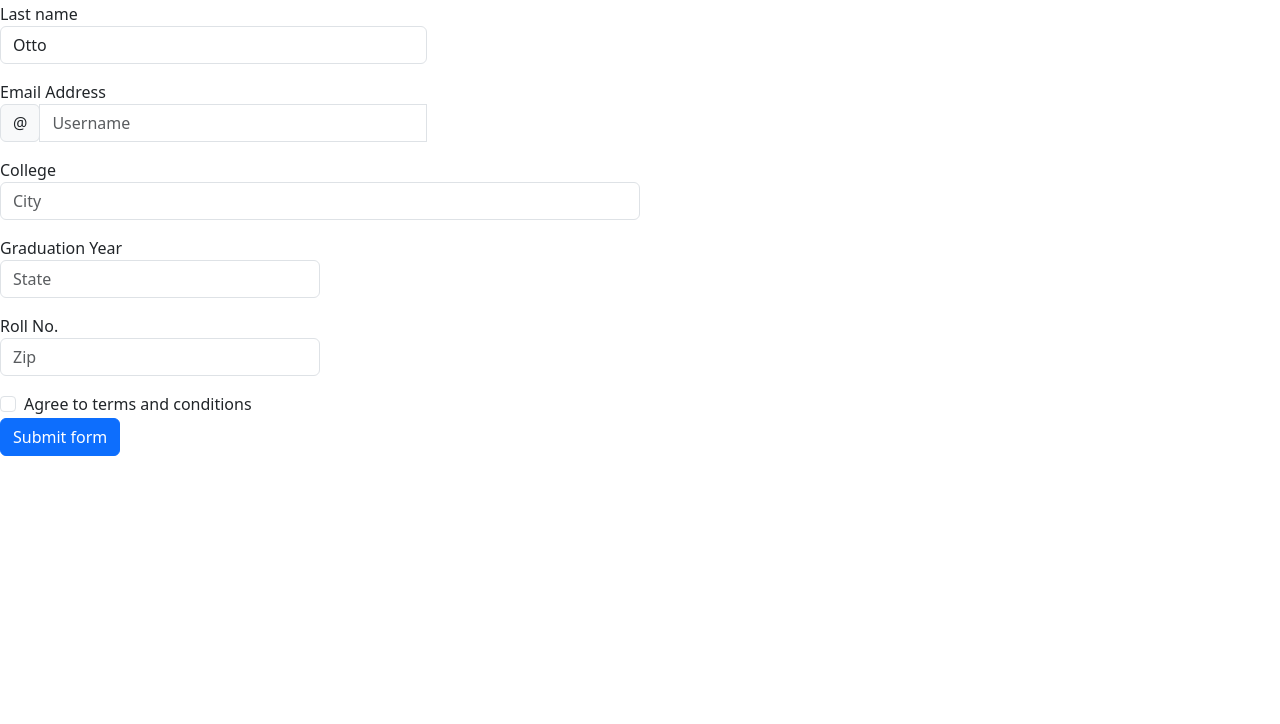
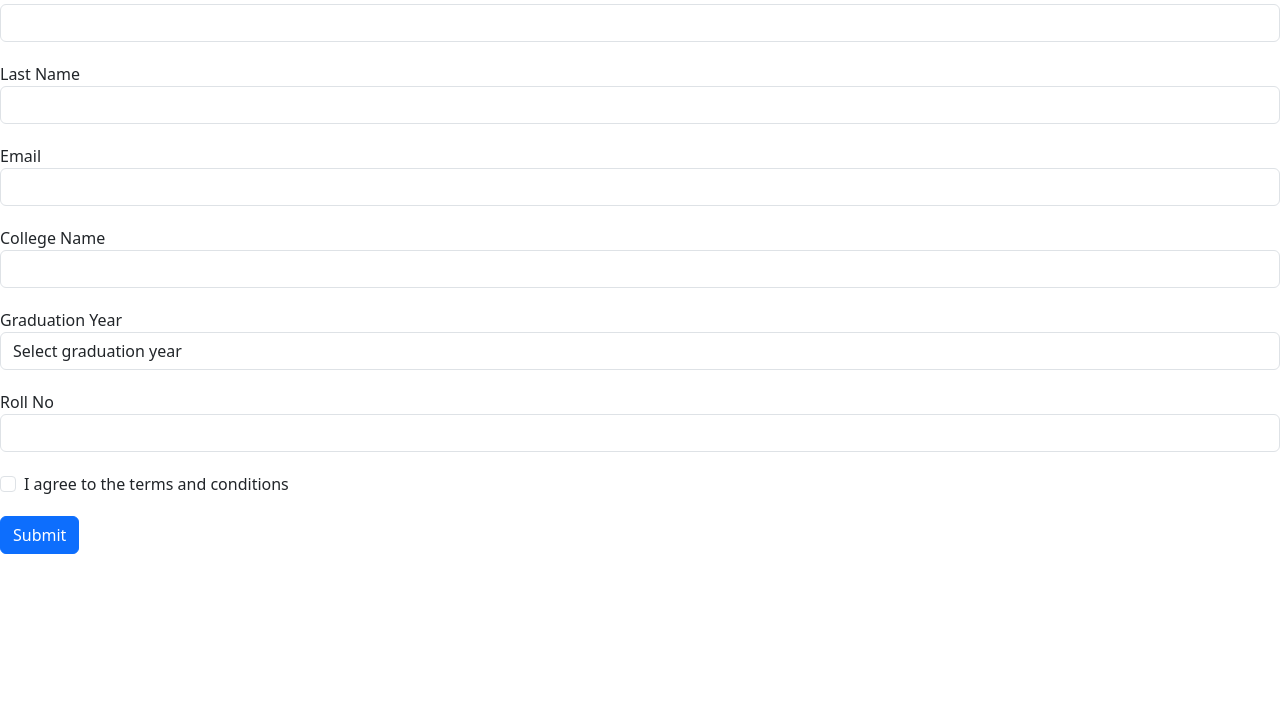
Before and after one commit to acciojob/bootstrap-form-easy-teja-accio, a website: page main.html in a window 1280 px wide. Shown: the part 76-800 px from the top of the page. Drawn offline with nearby package versions, Linux system fonts and the light colour scheme.

Commit message:
created a submission

```diff
--- a/main.html
+++ b/main.html
@@ -10,70 +10,52 @@
 
 <body>
 	<!-- the entire body must be written by student -->
-	<form class="needs-validation" novalidate>
-  <div class="form-row">
-    <div class="col-md-4 mb-3">
-      <label for="validationTooltip01">First name</label>
-      <input type="text" class="form-control" id="validationTooltip01" placeholder="First name" value="Mark" required>
-      <div class="valid-tooltip">
-        Looks good!
+	<h1>Internship Application Form</h1>
+  <form id="internship-form">
+    <div class="form-group">
+      <label for="first-name-input">First Name</label>
+      <input type="text" id="first-name-input" class="form-control" required>
+      <div class="invalid-feedback">Please enter your first name.</div>
     </div>
+    <div class="form-group">
+      <label for="last-name-input">Last Name</label>
+      <input type="text" id="last-name-input" class="form-control" required>
+      <div class="invalid-feedback">Please enter your last name.</div>
     </div>
-    <div class="col-md-4 mb-3">
-      <label for="validationTooltip02">Last name</label>
-      <input type="text" class="form-control" id="validationTooltip02" placeholder="Last name" value="Otto" required>
-      <div class="valid-tooltip">
-        Looks good!
+    <div class="form-group">
+      <label for="email-input">Email</label>
+      <input type="email" id="email-input" class="form-control" required>
+      <div class="invalid-feedback">Please enter a valid email address.</div>
     </div>
+    <div class="form-group">
+      <label for="college-input">College Name</label>
+      <input type="text" id="college-input" class="form-control" required>
+      <div class="invalid-feedback">Please enter your college name.</div>
     </div>
-    <div class="col-md-4 mb-3">
-      <label for="validationTooltipUsername">Email Address</label>
-      <div class="input-group">
-        <div class="input-group-prepend">
-          <span class="input-group-text" id="validationTooltipUsernamePrepend">@</span>
+    <div class="form-group">
+      <label for="graduation-year-input">Graduation Year</label>
+      <select id="graduation-year-input" class="form-control" required>
+        <option value="" disabled selected>Select graduation year</option>
+        <option value="2020">2020</option>
+        <option value="2021">2021</option>
+        <option value="2022">2022</option>
+        <option value="2023">2023</option>
+      </select>
+      <div class="invalid-feedback">Please select your graduation year.</div>
     </div>
-        <input type="text" class="form-control" id="validationTooltipUsername" placeholder="Username" aria-describedby="validationTooltipUsernamePrepend" required>
-        <div class="invalid-tooltip">
-          Email required.
-        </div>
-      </div>
-    </div>
-  </div>
-  <div class="form-row">
-    <div class="col-md-6 mb-3">
-      <label for="validationTooltip03">College</label>
-      <input type="text" class="form-control" id="validationTooltip03" placeholder="City" required>
-      <div class="invalid-tooltip">
-        Please provide a valid college.
-      </div>
-    </div>
-    <div class="col-md-3 mb-3">
-      <label for="validationTooltip04">Graduation Year</label>
-      <input type="text" class="form-control" id="validationTooltip04" placeholder="State" required>
-      <div class="invalid-tooltip">
-        Please provide a valid Graduation Year.
-      </div>
-    </div>
-    <div class="col-md-3 mb-3">
-      <label for="validationTooltip05">Roll No.</label>
-      <input type="text" class="form-control" id="validationTooltip05" placeholder="Zip" required>
-      <div class="invalid-tooltip">
-        Please provide a valid Roll no.
-      </div>
-    </div>
+    <div class="form-group">
+      <label for="roll-no-input">Roll No</label>
+      <input type="text" id="roll-no-input" class="form-control" required>
+      <div class="invalid-feedback">Please enter your roll number.</div>
     </div>
     <div class="form-group">
       <div class="form-check">
-      <input class="form-check-input " type="checkbox" value="" id="invalidCheck3" required>
-      <label class="form-check-label" for="invalidCheck3">
-        Agree to terms and conditions
-      </label>
-      <div class="invalid-feedback">
-        You must agree before submitting.
+        <input type="checkbox" id="conditions-checkbox" class="form-check-input" required>
+        <label class="form-check-label" for="conditions-checkbox">I agree to the terms and conditions</label>
+        <div class="invalid-feedback">You must agree to the terms and conditions.</div>
       </div>
     </div>
-  </div>
-  <button class="btn btn-primary" type="submit">Submit form</button>
+    <button type="submit" class="btn btn-primary">Submit</button>
   </form>
     <script type="text/javascript" src="./script.js">
 </script>
--- a/styles.css
+++ b/styles.css
@@ -1,2 +1,48 @@
+/* Your CSS Code here. */
+body {
+  font-family: Arial, sans-serif;
+  margin: 0;
+  padding: 0;
+}
 
-/* Your CSS Code here. */
+.form-group {
+  margin-bottom: 20px;
+}
+
+.label {
+  display: block;
+  font-weight: bold;
+}
+
+.form-control {
+  width: 100%;
+  padding: 10px;
+  border: 1px solid #ccc;
+  border-radius: 4px;
+}
+
+.form-check {
+  margin-top: 10px;
+}
+
+.btn {
+  padding: 10px 20px;
+  background-color: #007bff;
+  color: white;
+  border: none;
+  border-radius: 4px;
+  cursor: pointer;
+}
+
+.invalid-feedback {
+  color: red;
+  display: none;
+}
+
+.invalid {
+  border: 1px solid red;
+}
+
+.invalid-feedback.show {
+  display: block;
+}
```
Lines whose indentation alone changed are shown as unchanged.
